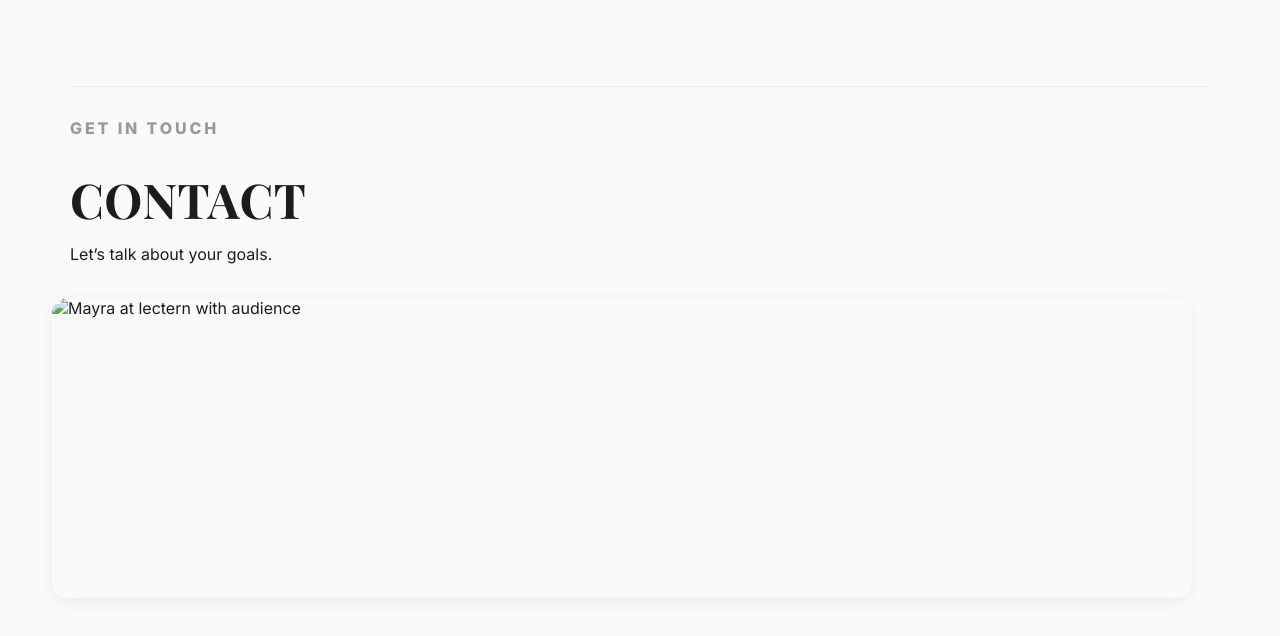
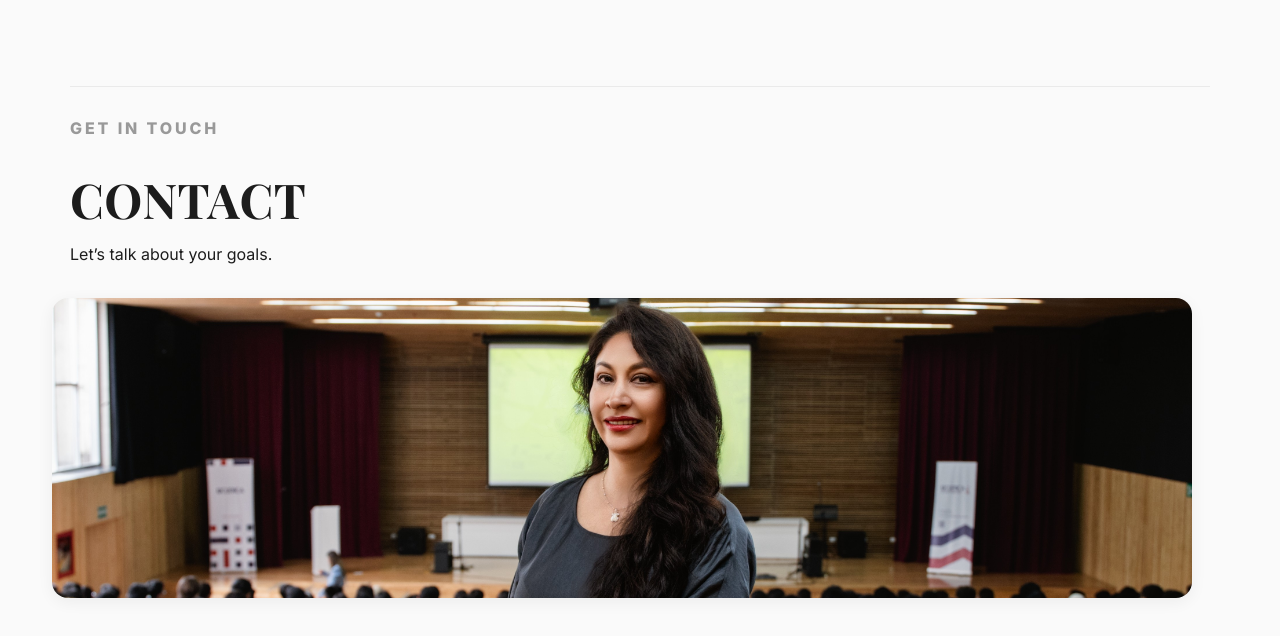
Before and after one commit to marcel-tf/mayra-khan, a plain HTML site: page index.html in a window 1280 px wide. Shown: the part 4513-5149 px from the top of the page. Drawn offline with nearby package versions, Linux system fonts and the light colour scheme; a script that the page names is missing.

Commit message:
Update index.html

```diff
--- a/index.html
+++ b/index.html
@@ -261,7 +261,7 @@
         <p>Let’s talk about your goals.</p>
       </div>
         <br>
-        <div class="contact-media reveal fade-left"><img src="assets/_DSC3488.jpg" alt="Mayra at lectern with audience"></div>
+        <div class="contact-media reveal fade-left"><img src="assets/DSC3488.jpg" alt="Mayra at lectern with audience"></div>
         <div>
             <div class="calendly-inline-widget" data-url="https://calendly.com/teamficient-mayra/consultation" style="min-width:320px;height:630px;"></div>
             <script type="text/javascript" src="https://assets.calendly.com/assets/external/widget.js" async></script>
```
